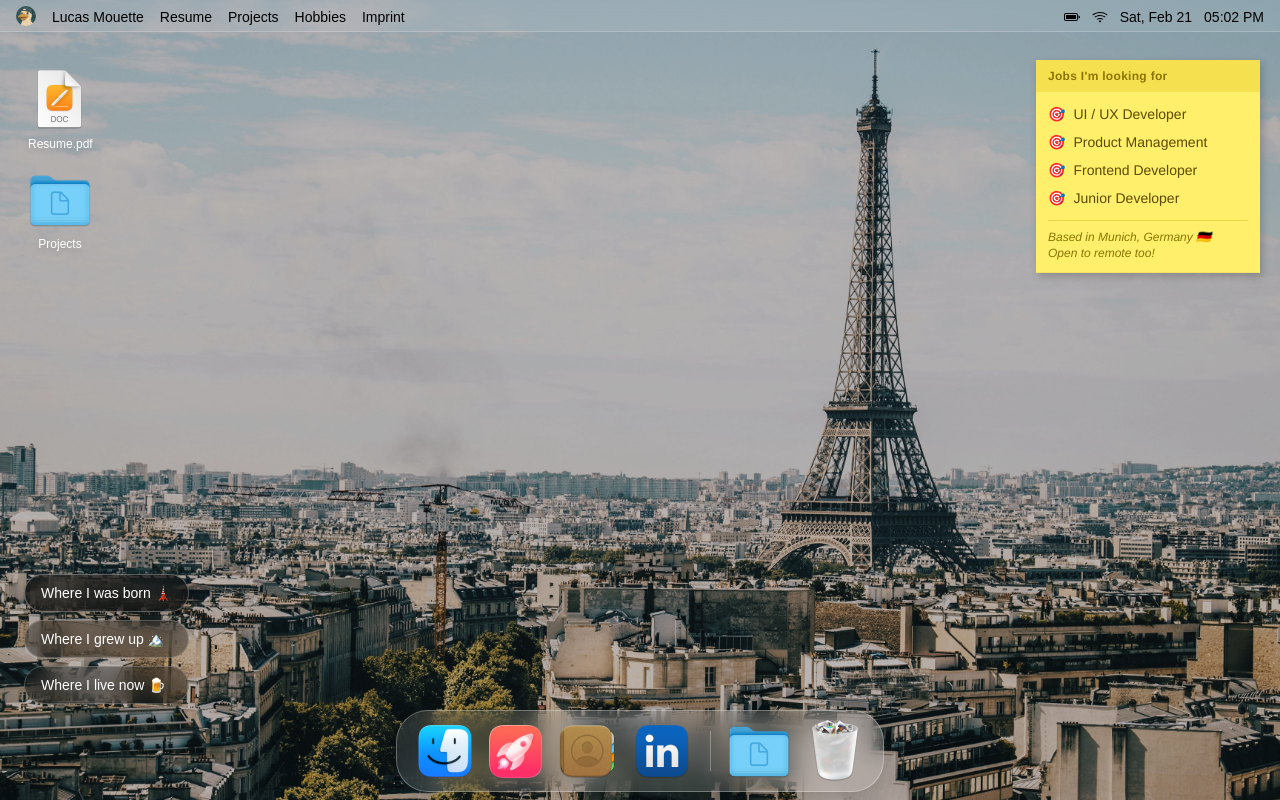
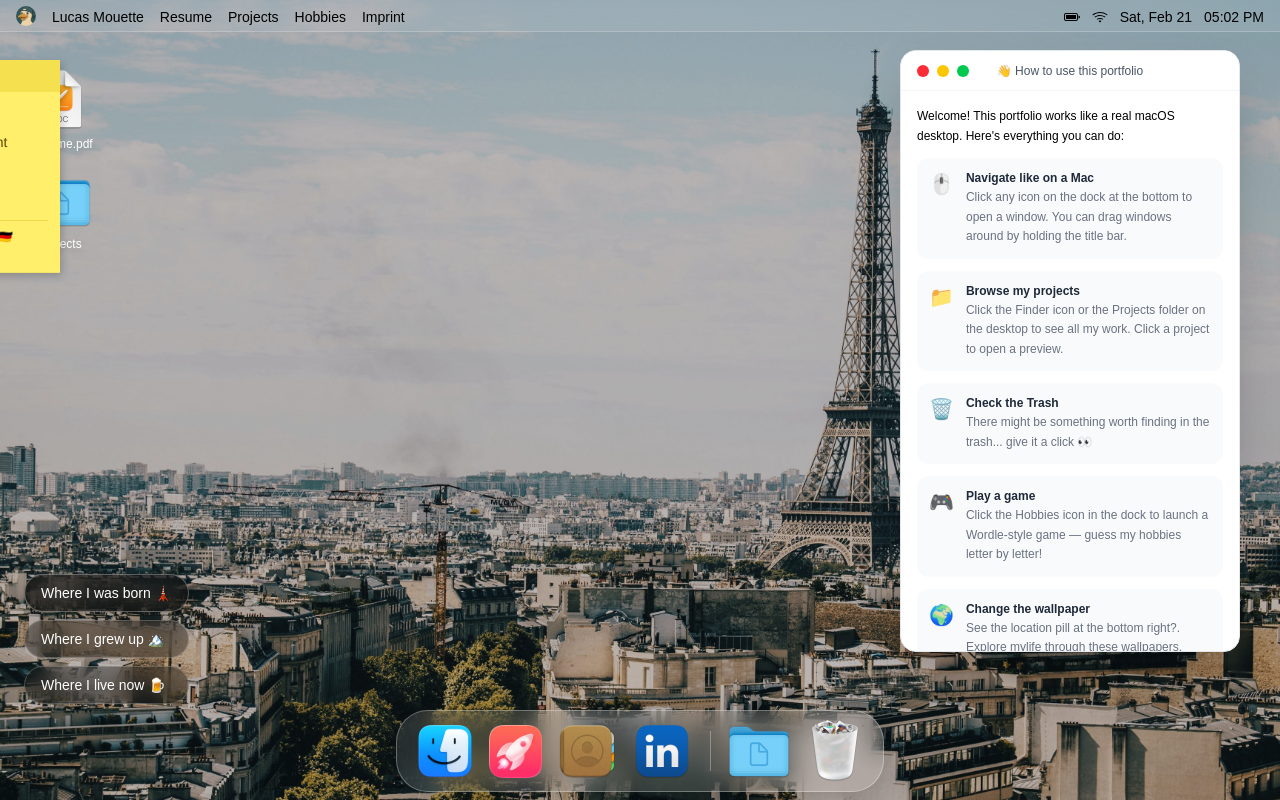
Before and after one commit to lucasmouette/mac_portfolio, a Next.js app: page / in a window 1280 px wide. Built offline with nearby package versions, Linux system fonts and the light colour scheme.

Commit message:
feat: hint window

```diff
--- a/app/layout.tsx
+++ b/app/layout.tsx
@@ -13,9 +13,29 @@ const geistMono = Geist_Mono({
 });
 
 export const metadata: Metadata = {
-  title: "Lucas Mouette",
-  description: "Portfolio Website",
-};
+  title: "Lucas Mouette — UI/UX & Frontend Portfolio",
+  description: "Computer Science & Design student based in Munich. Seeking roles in UI/UX Design, Frontend Development, and Product Management.",
+  icons: {
+    icon: "/favicon.ico",
+    apple: "/apple-touch-icon.png",
+  },
+  openGraph: {
+    title: "Lucas Mouette — UI/UX & Frontend Portfolio",
+    description: "Computer Science & Design student based in Munich. Seeking roles in UI/UX Design, Frontend Development, and Product Management.",
+    url: "https://lucasmouette.com",
+    siteName: "Lucas Mouette Portfolio",
+    images: [
+      {
+        url: "/lucas.png",
+        width: 1200,
+        height: 630,
+        alt: "Lucas Mouette — UI/UX & Frontend Portfolio",
+      },
+    ],
+    locale: "en_US",
+    type: "website",
+  },
+}
 
 export default function RootLayout({
   children,
--- a/components/Desktop.tsx
+++ b/components/Desktop.tsx
@@ -14,6 +14,7 @@ import HireMeWindow from "./Windows/HireMeWindow"
 import WordleWindow from "./Windows/WordleWindow"
 import ProjectPreviewWindow from "./Windows/ProjectPreviewWindow"
 import { projects } from "@/data/projects"
+import HelpWindow from "./Windows/HelpWindow"
 
 const locations: Record<string, { image: string; country: string; city: string }> = {
     paris: {
@@ -61,6 +62,8 @@ export default function Desktop() {
 
     const [selectedProjectId, setSelectedProjectId] = useState<string | null>(null)
     const selectedProject = projects.find(p => p.id === selectedProjectId) || null
+
+    const [helpOpen, setHelpOpen] = useState(true)
 
     const location = locations[currentLocation]
     if (!location) return null
@@ -345,6 +348,15 @@ export default function Desktop() {
                 />
             </div>
 
+            {helpOpen && (
+                <div onMouseDown={() => bringToFront("help")}>
+                    <HelpWindow
+                        onClose={() => setHelpOpen(false)}
+                        zIndex={windowZIndexes["help"] || 60}
+                    />
+                </div>
+            )}
+
         </div>
     )
 }
--- a/components/StickyNote.tsx
+++ b/components/StickyNote.tsx
@@ -3,7 +3,7 @@
 import { useState, useRef, useCallback } from "react"
 
 export default function StickyNote() {
-    const [position, setPosition] = useState({ x: 0, y: 0 })
+    const [position, setPosition] = useState({ x: -1200, y: 0 })
     const isDragging = useRef(false)
     const dragStart = useRef({ x: 0, y: 0 })
 
--- /dev/null
+++ b/components/Windows/HelpWindow.tsx
@@ -0,0 +1,113 @@
+"use client"
+
+import { useState, useRef, useCallback, useEffect } from "react"
+import { Linkedin } from "lucide-react"
+
+interface HelpWindowProps {
+    onClose: () => void
+    zIndex?: number
+}
+
+const steps = [
+    { icon: "🖱️", title: "Navigate like on a Mac", text: "Click any icon on the dock at the bottom to open a window. You can drag windows around by holding the title bar." },
+    { icon: "📁", title: "Browse my projects", text: "Click the Finder icon or the Projects folder on the desktop to see all my work. Click a project to open a preview." },
+    { icon: "🗑️", title: "Check the Trash", text: "There might be something worth finding in the trash... give it a click 👀" },
+    { icon: "🎮", title: "Play a game", text: "Click the Hobbies icon in the dock to launch a Wordle-style game — guess my hobbies letter by letter!" },
+    { icon: "🌍", title: "Change the wallpaper", text: "See the location pill at the bottom right?. Explore mylife through these wallpapers." },
+    { icon: "📄", title: "Download my resume", text: "The PDF icon on the top left of the desktop opens my resume directly. Double-click the file to download it." },
+]
+
+export default function HelpWindow({ onClose, zIndex }: HelpWindowProps) {
+
+    const [position, setPosition] = useState({ x: 1000, y: 50 })
+
+    useEffect(() => {
+        setTimeout(() => {
+            setPosition({ x: window.innerWidth - 380, y: 50 })
+        }, 0)
+    }, [])
+
+    const isDragging = useRef(false)
+    const dragStart = useRef({ x: 0, y: 0 })
+
+    const onTitleBarMouseDown = useCallback((e: React.MouseEvent) => {
+        isDragging.current = true
+        dragStart.current = { x: e.clientX - position.x, y: e.clientY - position.y }
+        const onMouseMove = (e: MouseEvent) => {
+            if (!isDragging.current) return
+            setPosition({ x: e.clientX - dragStart.current.x, y: e.clientY - dragStart.current.y })
+        }
+        const onMouseUp = () => {
+            isDragging.current = false
+            document.removeEventListener("mousemove", onMouseMove)
+            document.removeEventListener("mouseup", onMouseUp)
+        }
+        document.addEventListener("mousemove", onMouseMove)
+        document.addEventListener("mouseup", onMouseUp)
+    }, [position])
+
+    return (
+        <div
+            className="fixed pointer-events-none inset-0"
+            style={{ zIndex: zIndex || 35 }}
+        >
+            <div
+                className="pointer-events-auto absolute bg-white border border-gray-200 rounded-2xl shadow-2xl overflow-hidden flex flex-col"
+                style={{
+                    width: 340,
+                    transform: `translate(${position.x}px, ${position.y}px)`,
+                }}
+            >
+                {/* Title bar */}
+                <div
+                    className="relative h-10 bg-white border-b border-gray-100 flex items-center px-4 gap-2 cursor-grab active:cursor-grabbing select-none shrink-0"
+                    onMouseDown={onTitleBarMouseDown}
+                >
+                    <div className="flex items-center gap-2" onMouseDown={e => e.stopPropagation()}>
+                        <button onClick={onClose} className="w-3 h-3 rounded-full bg-red-500 hover:bg-red-600 transition-colors" />
+                        <button className="w-3 h-3 rounded-full bg-yellow-400 hover:bg-yellow-500 transition-colors" />
+                        <button className="w-3 h-3 rounded-full bg-green-500 hover:bg-green-600 transition-colors" />
+                    </div>
+                    <span className="absolute left-1/2 -translate-x-1/2 text-xs text-gray-600 font-medium pointer-events-none">
+                        👋 How to use this portfolio
+                    </span>
+                </div>
+
+                {/* Content */}
+                <div className="p-4 flex flex-col gap-3 max-h-[70vh] overflow-y-auto">
+
+                    <p className="text-xs text-black leading-relaxed">
+                        Welcome! This portfolio works like a real macOS desktop. Here&apos;s everything you can do:
+                    </p>
+
+                    {/* Steps */}
+                    {steps.map((step, i) => (
+                        <div key={i} className="flex gap-3 p-3 bg-gray-50 rounded-xl">
+                            <span className="text-xl shrink-0">{step.icon}</span>
+                            <div>
+                                <p className="text-xs font-bold text-gray-800 mb-0.5">{step.title}</p>
+                                <p className="text-xs text-gray-500 leading-relaxed">{step.text}</p>
+                            </div>
+                        </div>
+                    ))}
+
+                    {/* Divider */}
+                    <div className="border-t border-gray-100 pt-3">
+                        <p className="text-xs text-black text-center mb-3">
+                            No time to explore? No worries! 😊
+                        </p>
+                        <a
+                            href="https://www.linkedin.com/in/lucas-mouette-65b7b6b3/"
+                            target="_blank"
+                            className="flex items-center justify-center gap-2 w-full py-2.5 bg-[#0A66C2] hover:bg-[#0958a8] text-white text-xs font-bold rounded-xl transition-colors"
+                        >
+                            <Linkedin size={13} />
+                            Connect on LinkedIn
+                        </a>
+                    </div>
+
+                </div>
+            </div>
+        </div>
+    )
+}
```
